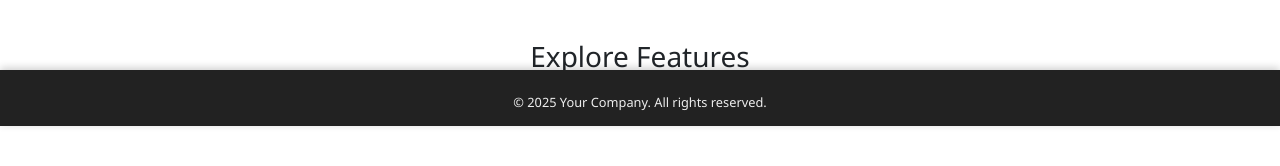
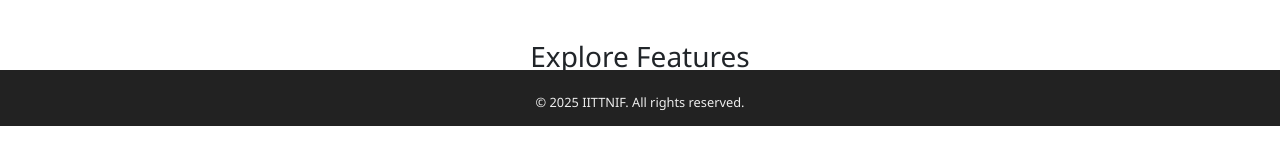
Before and after one commit to dheerajpapani/india-map-portal, a React (Vite) app in the folder frontend/: page / in a window 1280 px wide. Shown: the part 674-840 px from the top of the page. Built offline with nearby package versions, Linux system fonts and the light colour scheme.

Commit message:
Update Footer.jsx

```diff
--- a/frontend/src/components/Footer.jsx
+++ b/frontend/src/components/Footer.jsx
@@ -1,9 +1,9 @@
 import React from "react";
 
-const Footer = ({ fixed }) => {
+const Footer = ({ sticky }) => {
   return (
-    <footer className={`app-footer ${fixed ? "footer-fixed" : ""}`}>
-      <p>© 2025 Your Company. All rights reserved.</p>
+    <footer className={`app-footer ${sticky ? "footer-sticky" : ""}`}>
+      <p>© 2025 IITTNIF. All rights reserved.</p>
     </footer>
   );
 };
```
